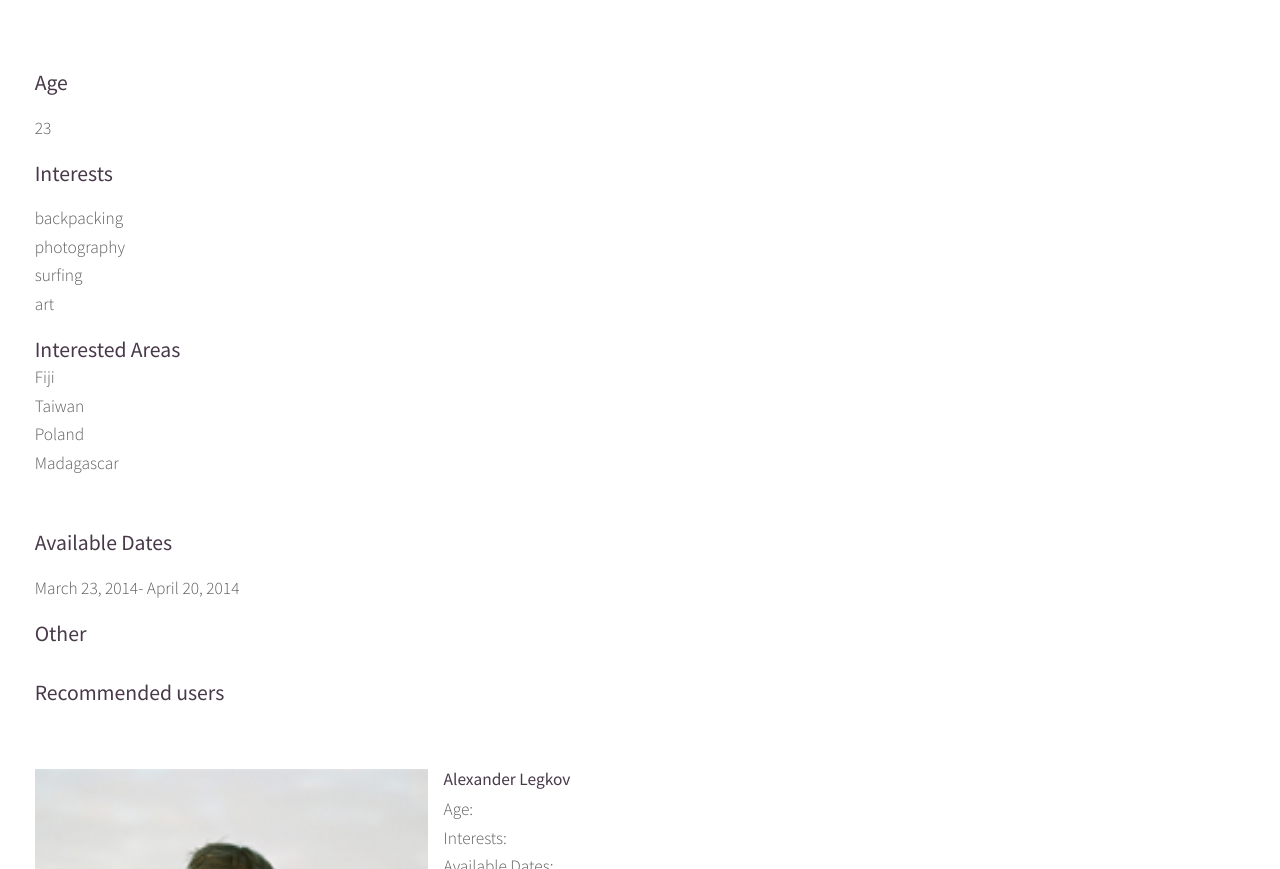
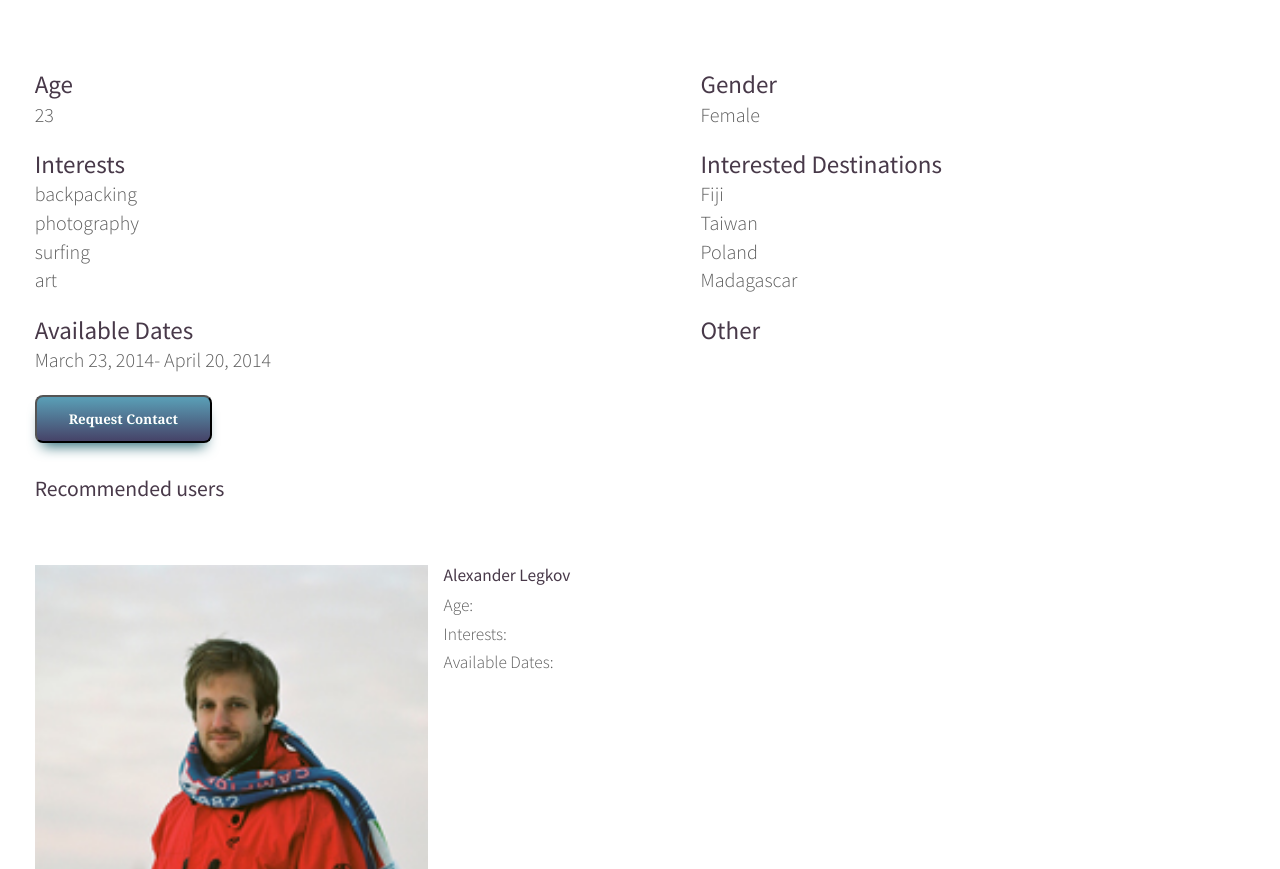
Before and after one commit to Pirolf/HCI_P1, a plain HTML site: page proj1/travel_site/match.html in a window 1280 px wide. Shown: the part 1050-1919 px from the top of the page. Drawn offline with Linux system fonts and the light colour scheme.

Commit message:
a lot of styling

```diff
--- a/proj1/travel_site/css/style.css
+++ b/proj1/travel_site/css/style.css
@@ -8,6 +8,38 @@
 	Free for personal and commercial use under the CCA 3.0 license (html5up.net/license)
 */
 /*******Home*******/
+article.dest_list{
+	font-size:20px;
+}
+div.star_review img{
+	width:100%;
+}
+.match_age_container, .match_gender_container{
+	display:inline-block;
+	float:left;
+}
+.match_interest_container{
+	clear:both;
+}
+.match_interest_container, .dest_container{
+	display:inline-block;
+	float:left;
+}
+.avail_date{
+	clear:both;
+}
+.avail_date, .other_info{
+	display:inline-block;
+	float:left;
+}
+section.match_info div{
+	width:40%;
+	font-size:20px;
+}
+.match_age_container, .match_interest_container, .avail_date{
+	margin-right: 15%;
+}
+
 .user_login{
 	/*position: absolute;*/	 /* relative */
 	/*top:400px; */
@@ -127,7 +159,7 @@ div.creds_email, div.creds_pw1, div.creds_pw2, div.login_submit{
 }
 
 
-input[type=submit], #user_login_submit_button, button.sign_up_button{
+input[type=submit], #user_login_submit_button, button.sign_up_button, .match_contact button{
 	-moz-box-shadow: 0px 10px 14px -7px #276873;
 	-webkit-box-shadow: 0px 10px 14px -7px #276873;
 	box-shadow: 0px 10px 14px -7px #276873;
@@ -151,7 +183,7 @@ input[type=submit], #user_login_submit_button, button.sign_up_button{
 	text-decoration:none;
 	text-shadow:0px 1px 0px #3d768a;
 }
-input[type=submit]:hover, #user_login_submit_button:hover, button.sign_up_button:hover {
+input[type=submit]:hover, #user_login_submit_button:hover, button.sign_up_button:hover, .match_contact button:hover {
 	background:-webkit-gradient(linear, left top, left bottom, color-stop(0.05, #464368), color-stop(1, #599bb3));
 	background:-moz-linear-gradient(top, #464368 5%, #599bb3 100%);
 	background:-webkit-linear-gradient(top, #464368 5%, #599bb3 100%);
@@ -161,7 +193,7 @@ input[type=submit]:hover, #user_login_submit_button:hover, button.sign_up_button
 	filter:progid:DXImageTransform.Microsoft.gradient(startColorstr='#464368', endColorstr='#599bb3',GradientType=0);
 	background-color:#464368;
 }
-input[type=submit]:active, #user_login_submit_button:active, button.sign_up_button:hover {
+input[type=submit]:active, #user_login_submit_button:active, button.sign_up_button:active, .match_contact button:active{
 	position:relative;
 	top:1px;
 }
--- a/proj1/travel_site/match.html
+++ b/proj1/travel_site/match.html
@@ -46,7 +46,7 @@
 							<li>
 								<span><a href="profile.html">Profile</a></span>
 							</li>
-							<li><span><a href="destinations.html"><!-- Left Sidebar -->Destinations</a></span></li>
+							<li><span><a href="destlist.html"><!-- Left Sidebar -->Destinations</a></span></li>
 							<li><span><a href="match.html"><!-- Right Sidebar -->Match</a></span></li>
 
 							<li><span><a href="about.html"><!-- No Sidebar -->About</a></span></li>
@@ -259,49 +259,48 @@
 								</header>
 								<a href="#" class="image featured"><img src="images/match/11.jpg" alt="" /></a>
 
-								<section>
-									<header>
+								<section class='match_info'>
+									<div class='match_age_container'>
 										<h3>Age</h3>
-									</header>
-									<p>
-										23									</p>
-									<header>
+										<p id='match_age'>23</p>
+									</div>
+									<div class='match_gender_container'>
+										<h3>Gender</h3>
+										<p id='match_gender'>Female</p>
+									</div>
+									<div class='match_interest_container'>
 										<h3>Interests</h3>
-									</header>
-									<p>
-										backpacking
-										<br>
-										photography
-										<br>
-										surfing
-										<br>
-										art
-
-									</p>
-									<header>
-										<h3>Interested Areas</h3>
+										<ul class='interest_list' id='interest_list'>
+											<li>backpacking</li>
+											<li>photography</li>
+											<li>surfing</li>
+											<li>art</li>
+										</ul>
+									</div>
+									<div class='dest_container'>
+										<h3>Interested Destinations</h3>
+										<ul class='dest_list' id='dest_list'>
+											<li>Fiji</li>
+											<li>Taiwan</li>
+											<li>Poland</li>
+											<li>Madagascar</li>
+										</ul>
+									</div>
+									<div class='avail_date'>
+										<h3>Available Dates</h3>
 										<p>
-										Fiji
-										<br>
-										Taiwan
-										<br>
-										Poland
-										<br>
-										Madagascar
-									</p>
-									</header>
+										March 23, 2014- April 20, 2014
+										</p>
+									</div>
+									<div class='other_info'>
+										<h3>Other</h3>
+									</div>
+									<div class='match_contact'>
+										<button>Request Contact</button>
+									</div>
 								</section>
 
-									<header>
-										<h3>Available Dates</h3>
-									</header>
-									<p>
-										March 23, 2014- April 20, 2014
-										</p>
 
-									<header>
-										<h3>Other</h3>
-									</header>
 
 							</article>
 						</div>
```
Also changed, not shown: proj1/travel_site/dest.html (+7 -5 lines), proj1/travel_site/destlist.html (+9 -9 lines), proj1/travel_site/images/stars/5-stars.jpg (added).
